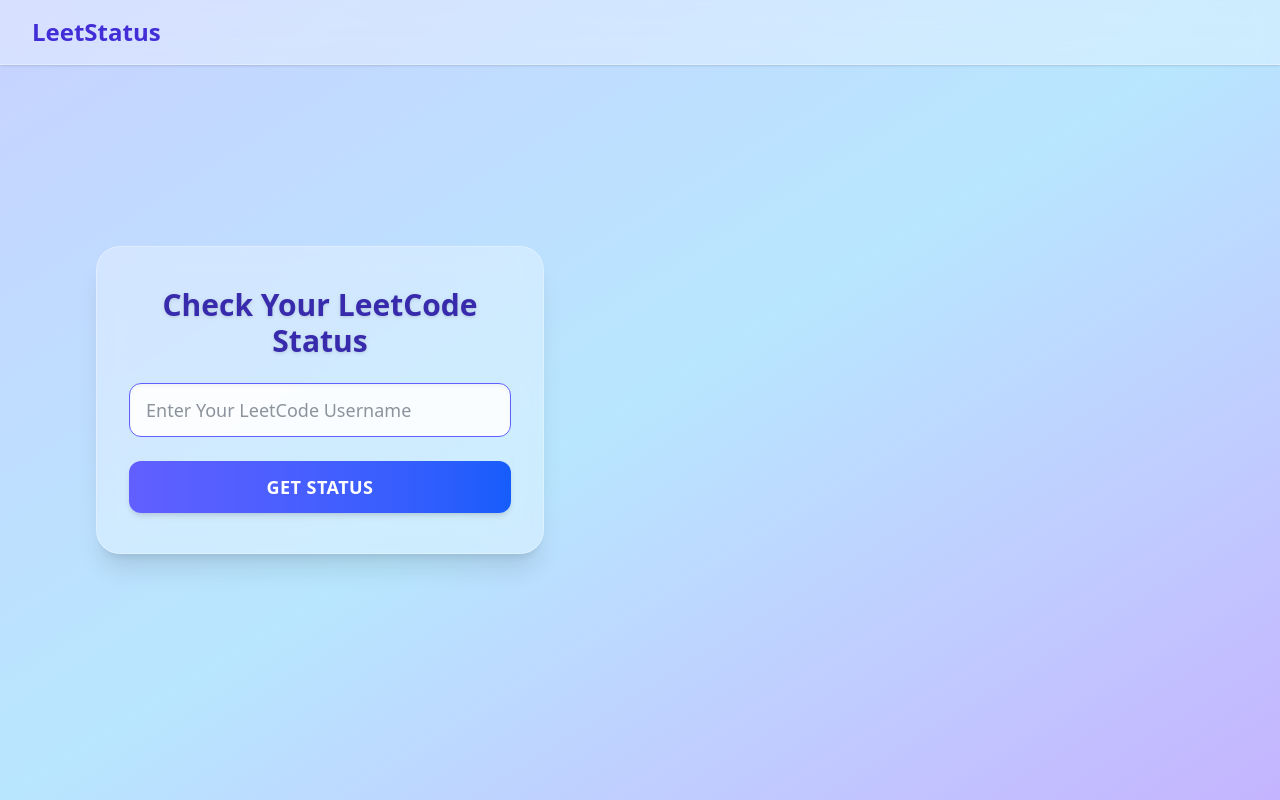
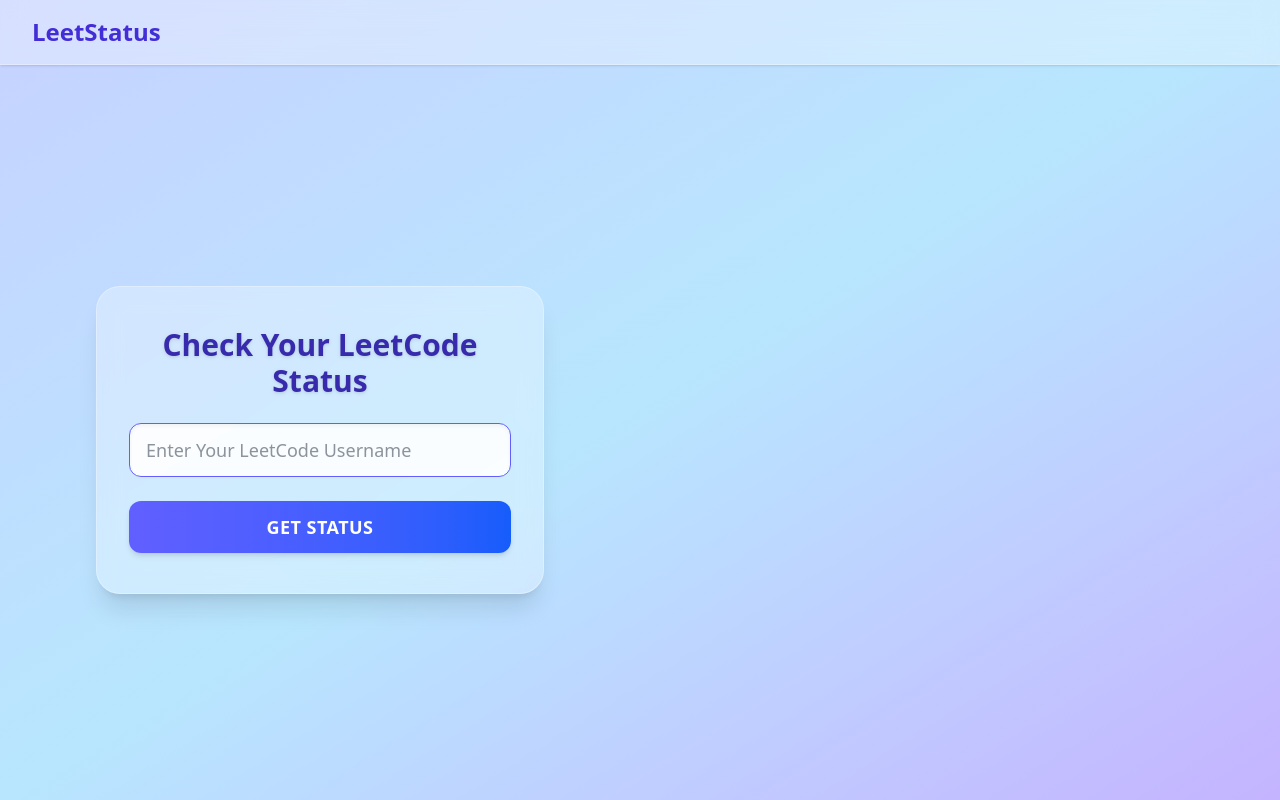
Before and after one commit to Ritesh7m/leetcode-status, a React (Vite) app: page / in a window 1280 px wide. Built offline with nearby package versions, Linux system fonts and the light colour scheme.

Commit message:
update form

```diff
--- a/src/App.jsx
+++ b/src/App.jsx
@@ -38,7 +38,7 @@
       <Navbar/>
 
       <div className="flex flex-col md:flex-row min-h-screen bg-gradient-to-br from-indigo-200 via-sky-200 to-violet-300 dark:from-indigo-900 dark:via-sky-900 dark:to-violet-900">
-        <div className="w-full md:w-1/2 flex items-center justify-center p-6">
+        <div className="w-full md:w-1/2 flex items-center justify-center p-6 mt-20">
           <UserForm onSubmit={fetchUserStatus} />
         </div>
 
```
